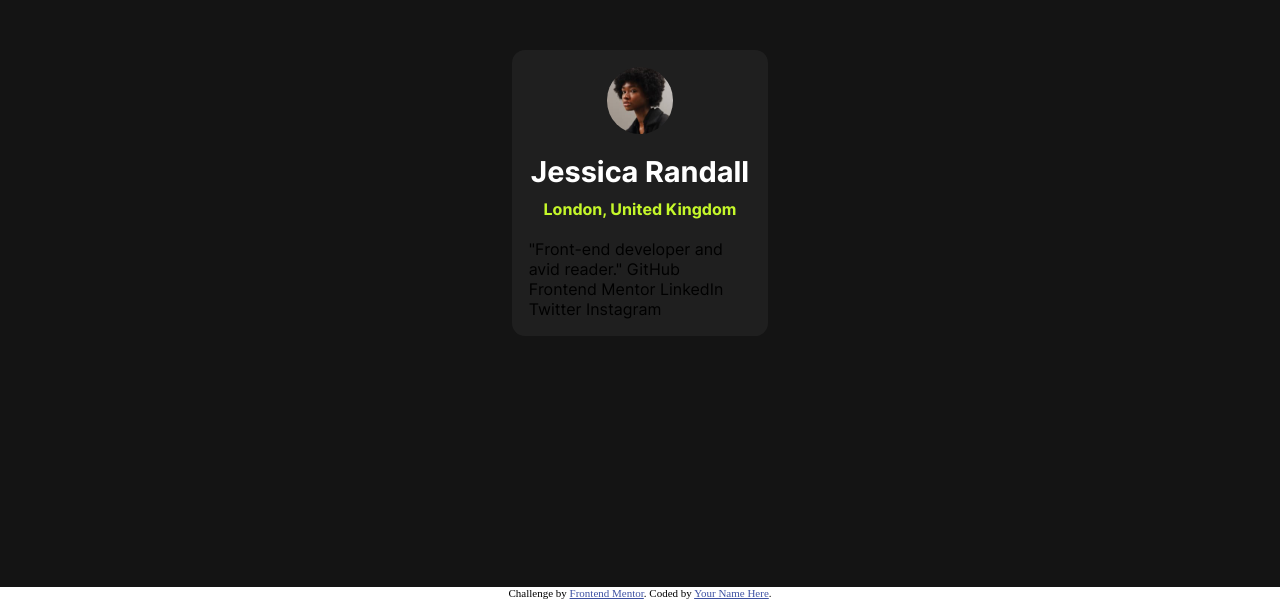
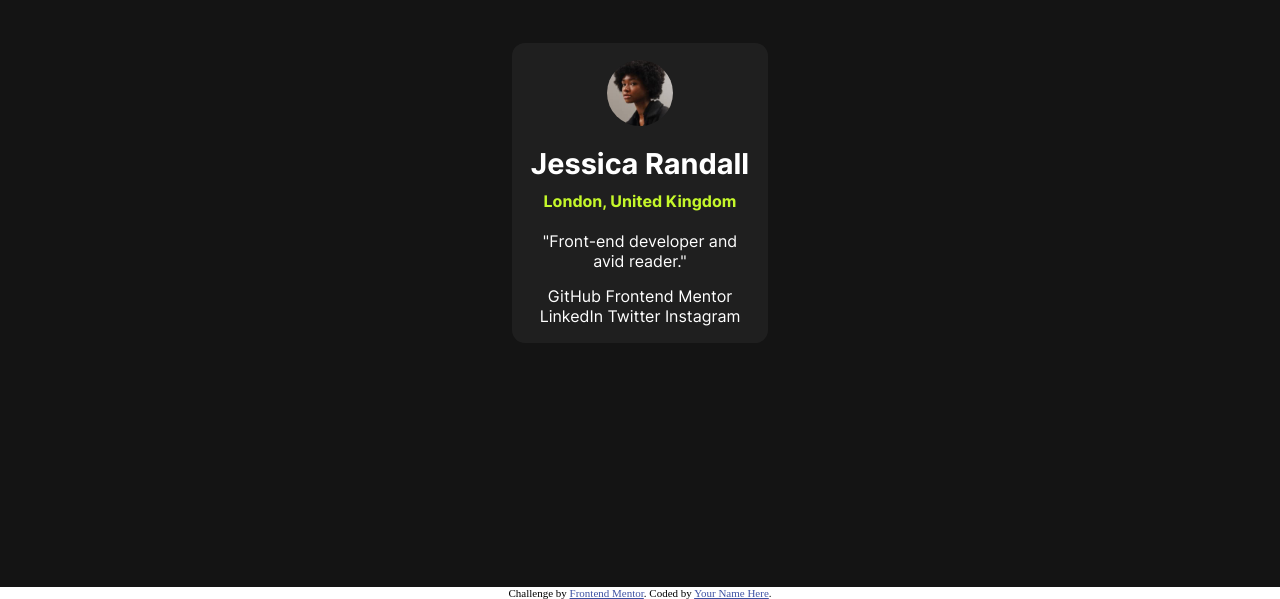
Before and after one commit to Emiliano-DM/social-links-profile, a plain HTML site: page index.html in a window 1280 px wide. Shown: the part 201-800 px from the top of the page. Drawn offline with Linux system fonts and the light colour scheme.

Commit message:
Add card's description with basic style

```diff
--- a/index.html
+++ b/index.html
@@ -20,7 +20,7 @@
       </div>
       <h1>Jessica Randall</h1>
       <h2>London, United Kingdom</h2>
-      "Front-end developer and avid reader."
+      <p>"Front-end developer and avid reader."</p>
       GitHub
       Frontend Mentor
       LinkedIn
--- a/style.css
+++ b/style.css
@@ -31,6 +31,8 @@ main{
     display: flex;
     flex-direction: column;
     font-family: inter;
+    color: white;
+    text-align: center;
 
 }
 
@@ -47,17 +49,19 @@ img {
 }
 
 h1 {
-    color: white;
+
     font-size: 1.8rem;
     padding: 20px 0 10px 0;
-    text-align: center;
 }
 
 h2 {
     color: hsl(75, 94%, 57%);
     font-size: 1rem;
-    text-align: center;
     padding-bottom: 20px;
+}
+
+p {
+    padding-bottom: 15px;
 }
 
 .attribution {
```
